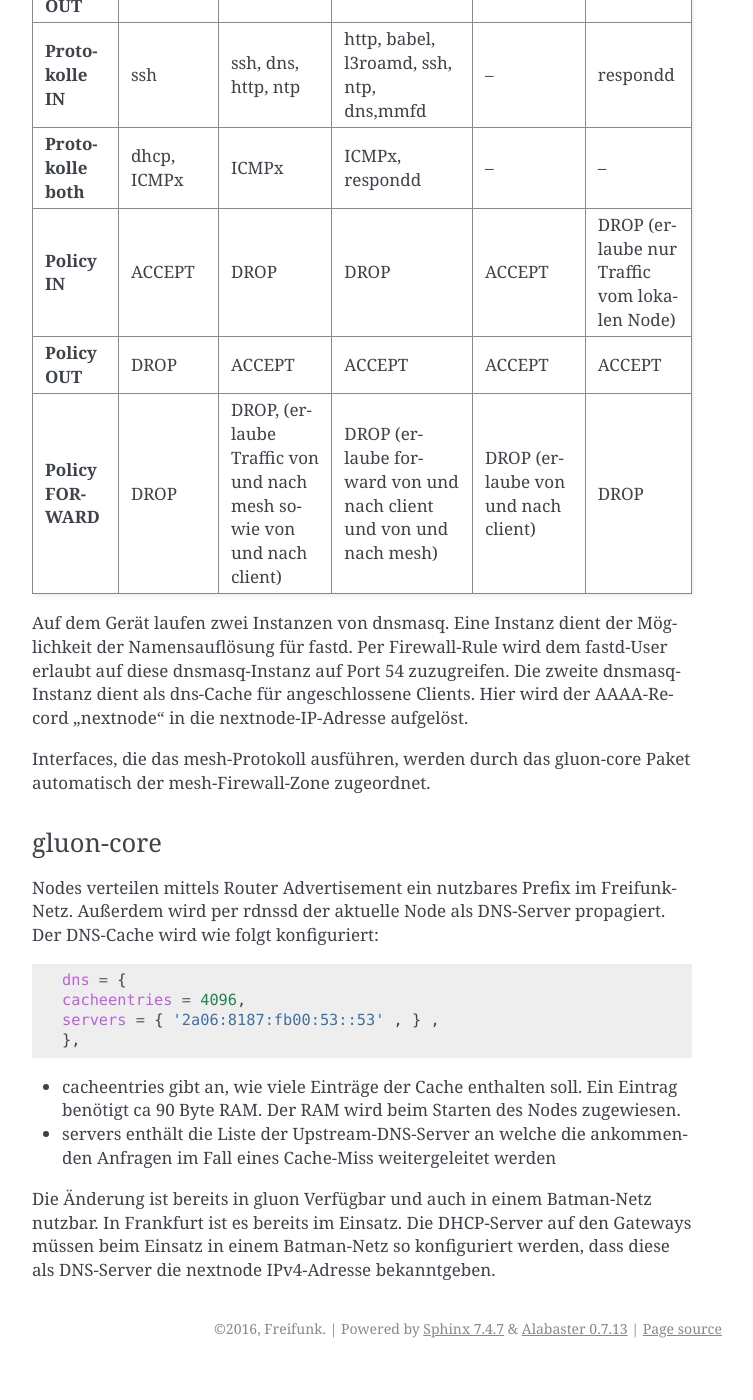
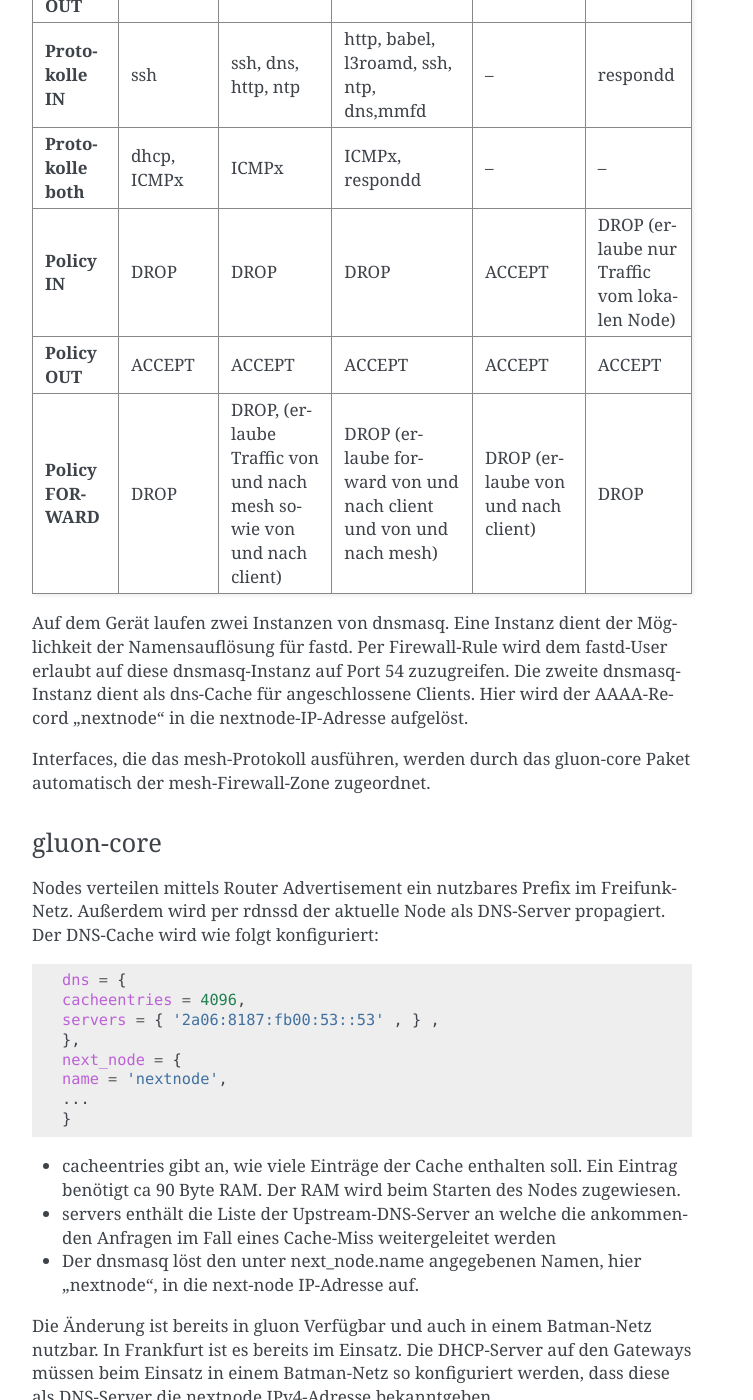
Before and after one commit to freifunk-l3r/readthedocs, a Sphinx documentation site: the page built from docs/firmware.rst, in a window 1280 px wide and 1400 px high, scrolled down 1828 px. Shown: the whole window, without its empty margins (388-1141 px from the left). Built offline with Sphinx 7.4.7, drawn with Linux system fonts in a browser that asks for light colours; before the commit the page ends 3196 px from its top, so only the background shows below that.

Commit message:
update firewall policy to status quo

```diff
--- a/docs/firmware.rst
+++ b/docs/firmware.rst
@@ -57,14 +57,14 @@ Ob ein Interface für das mesh und damit für die Dienste Babel, l3roamd, mmfd r
  :delim: ;
  :stub-columns: 1
 
- Zone;    WAN; Client; Mesh; l3roamd; mmfd
- Interfaces;      br-wan      ; br-client             ; mesh-vpn, meshX                    ; l3roam0          ; mmfd0
- Protokolle OUT;  fastd,dns   ; -- ; -- ; -- ; --
- Protokolle IN;    ssh         ; ssh, dns, http, ntp    ; http, babel, l3roamd, ssh, ntp, dns,mmfd; --               ; respondd
- Protokolle both;  dhcp, ICMPx ; ICMPx	                ; ICMPx, respondd ; --               ; --
- Policy IN;	  ACCEPT	       ; DROP                   ; DROP  ; ACCEPT; DROP (erlaube nur Traffic vom lokalen Node)
- Policy OUT;	  DROP	       ; ACCEPT                 ; ACCEPT ; ACCEPT;  ACCEPT
- Policy FORWARD;   DROP	       ; DROP, (erlaube Traffic von und nach mesh sowie von und nach client); DROP (erlaube forward von und nach client und von und nach mesh); DROP (erlaube von und nach client); DROP
+ Zone           ; WAN          ; Client                 ; Mesh                               ; l3roamd          ; mmfd
+ Interfaces     ; br-wan       ; br-client              ; mesh-vpn, meshX                    ; l3roam0          ; mmfd0
+ Protokolle OUT ; fastd,dns    ; --                     ; --                                 ; --               ; --
+ Protokolle IN  ; ssh          ; ssh, dns, http, ntp    ; http, babel, l3roamd, ssh, ntp, dns,mmfd; --          ; respondd
+ Protokolle both; dhcp, ICMPx  ; ICMPx                  ; ICMPx, respondd                    ; --               ; --
+ Policy IN      ; DROP         ; DROP                   ; DROP                               ; ACCEPT           ; DROP (erlaube nur Traffic vom lokalen Node)
+ Policy OUT     ; ACCEPT       ; ACCEPT                 ; ACCEPT                             ; ACCEPT           ; ACCEPT
+ Policy FORWARD ; DROP         ; DROP, (erlaube Traffic von und nach mesh sowie von und nach client); DROP (erlaube forward von und nach client und von und nach mesh); DROP (erlaube von und nach client); DROP
 
 
 Auf dem Gerät laufen zwei Instanzen von dnsmasq.
@@ -87,8 +87,13 @@ Der DNS-Cache wird wie folgt konfiguriert:
  cacheentries = 4096,
  servers = { '2a06:8187:fb00:53::53' , } ,
  },
+ next_node = {
+ name = 'nextnode',
+ ...
+ }
 
 * cacheentries gibt an, wie viele Einträge der Cache enthalten soll. Ein Eintrag benötigt ca 90 Byte RAM. Der RAM wird beim Starten des Nodes zugewiesen.
 * servers enthält die Liste der Upstream-DNS-Server an welche die ankommenden Anfragen im Fall eines Cache-Miss weitergeleitet werden
+* Der dnsmasq löst den unter next_node.name angegebenen Namen, hier "nextnode", in die next-node IP-Adresse auf.
 
 Die Änderung ist bereits in gluon Verfügbar und auch in einem Batman-Netz nutzbar. In Frankfurt ist es bereits im Einsatz. Die DHCP-Server auf den Gateways müssen beim Einsatz in einem Batman-Netz so konfiguriert werden, dass diese als DNS-Server die nextnode IPv4-Adresse bekanntgeben.
```
